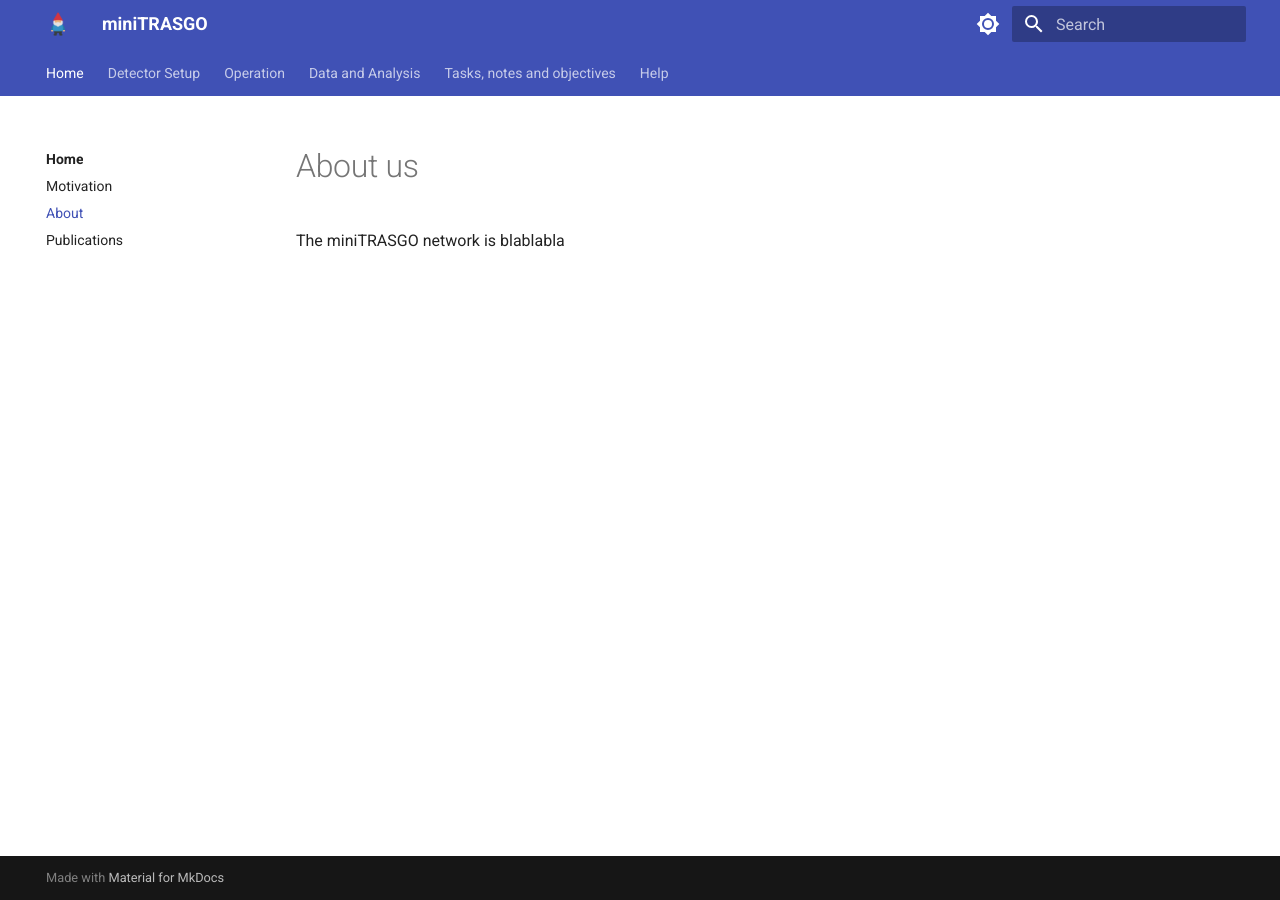
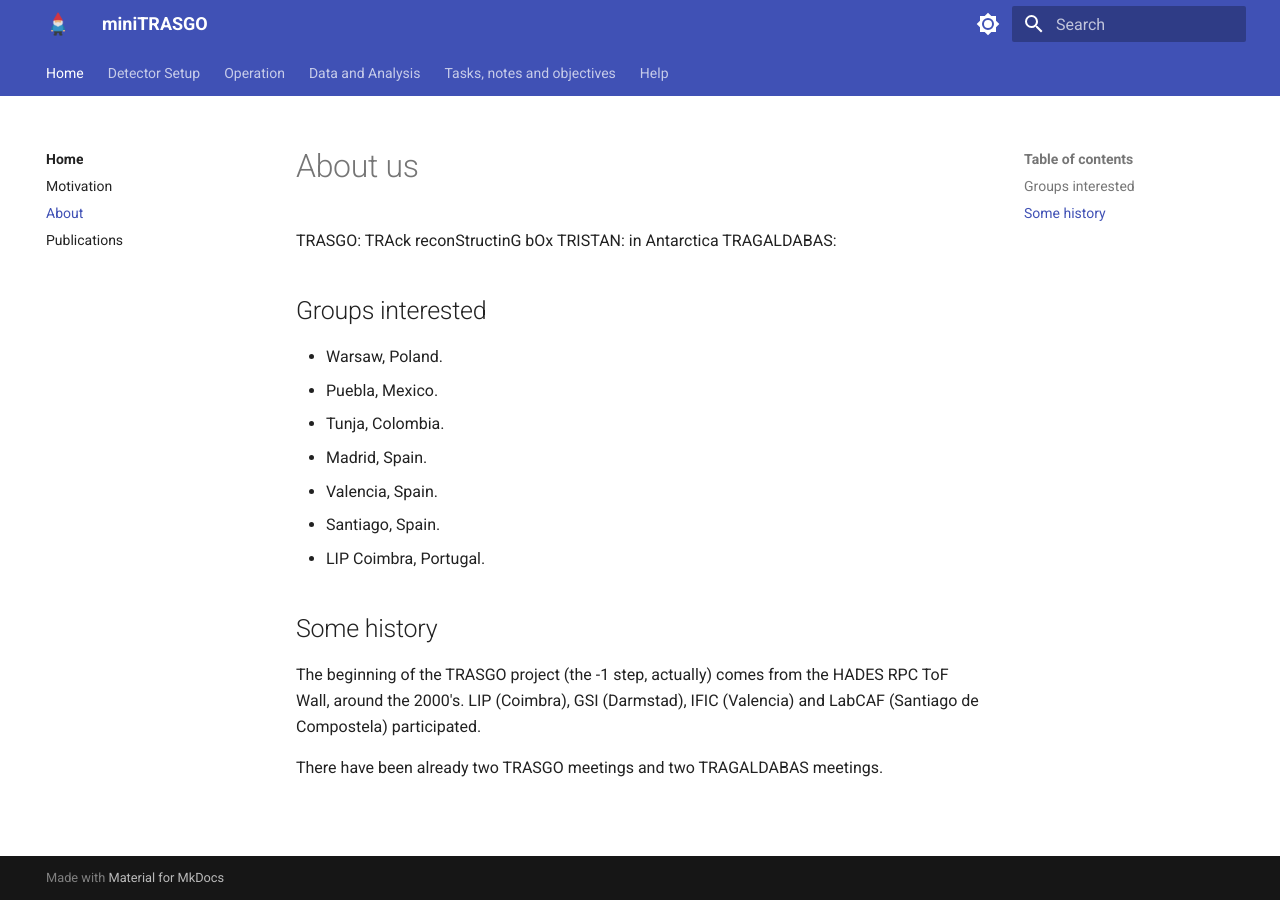
Before and after one commit to cayesoneira/miniTRASGO-documentation, an MkDocs documentation site: the page built from docs/home/about.md, in a window 1280 px wide. Built offline with MkDocs 1.6.1 and Material for MkDocs 9.7.7, drawn with Linux system fonts in a browser that asks for light colours.

Commit message:
Update about.md

```diff
--- a/docs/home/about.md
+++ b/docs/home/about.md
@@ -1,3 +1,19 @@
 # About us
+TRASGO: TRAck reconStructinG bOx
+TRISTAN: in Antarctica
+TRAGALDABAS:
 
-The miniTRASGO network is blablabla
+## Groups interested
+- Warsaw, Poland.
+- Puebla, Mexico.
+- Tunja, Colombia.
+- Madrid, Spain.
+- Valencia, Spain.
+- Santiago, Spain.
+- LIP Coimbra, Portugal.
+
+## Some history
+The beginning of the TRASGO project (the -1 step, actually) comes from the HADES RPC ToF Wall, around the 2000's. LIP (Coimbra), GSI (Darmstad), IFIC (Valencia) and LabCAF (Santiago de Compostela) participated.
+
+
+There have been already two TRASGO meetings and two TRAGALDABAS meetings.
```
